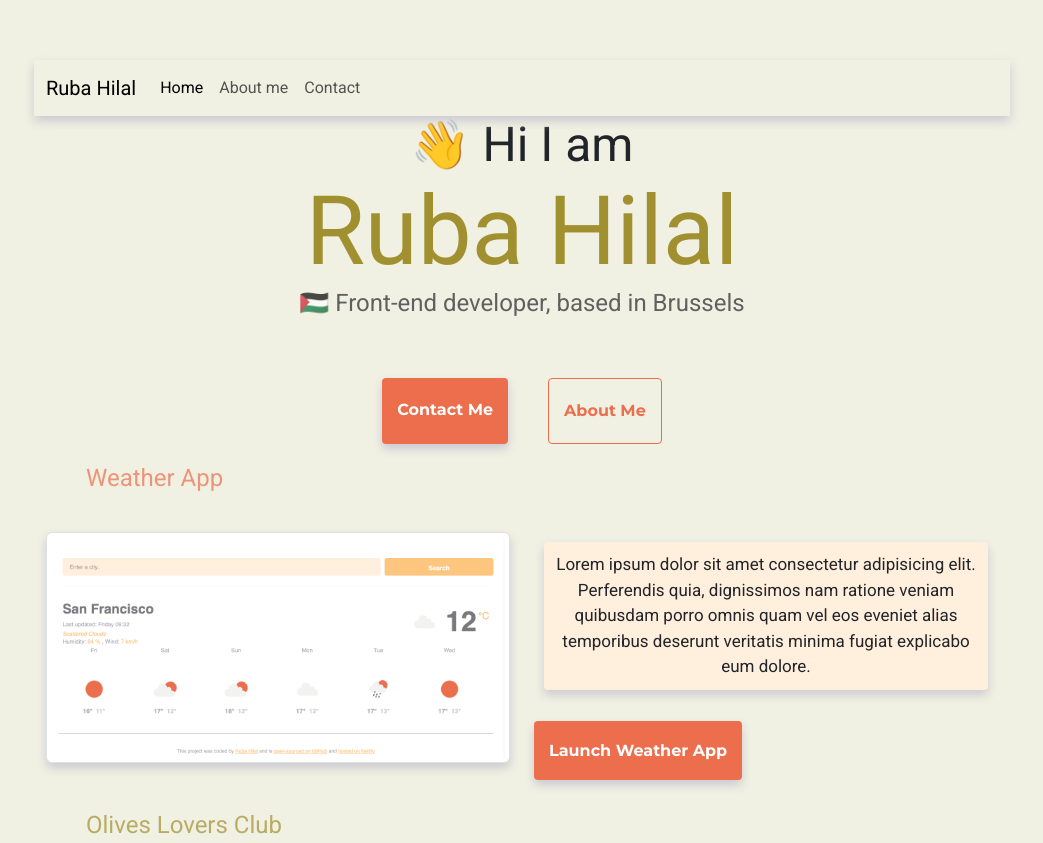
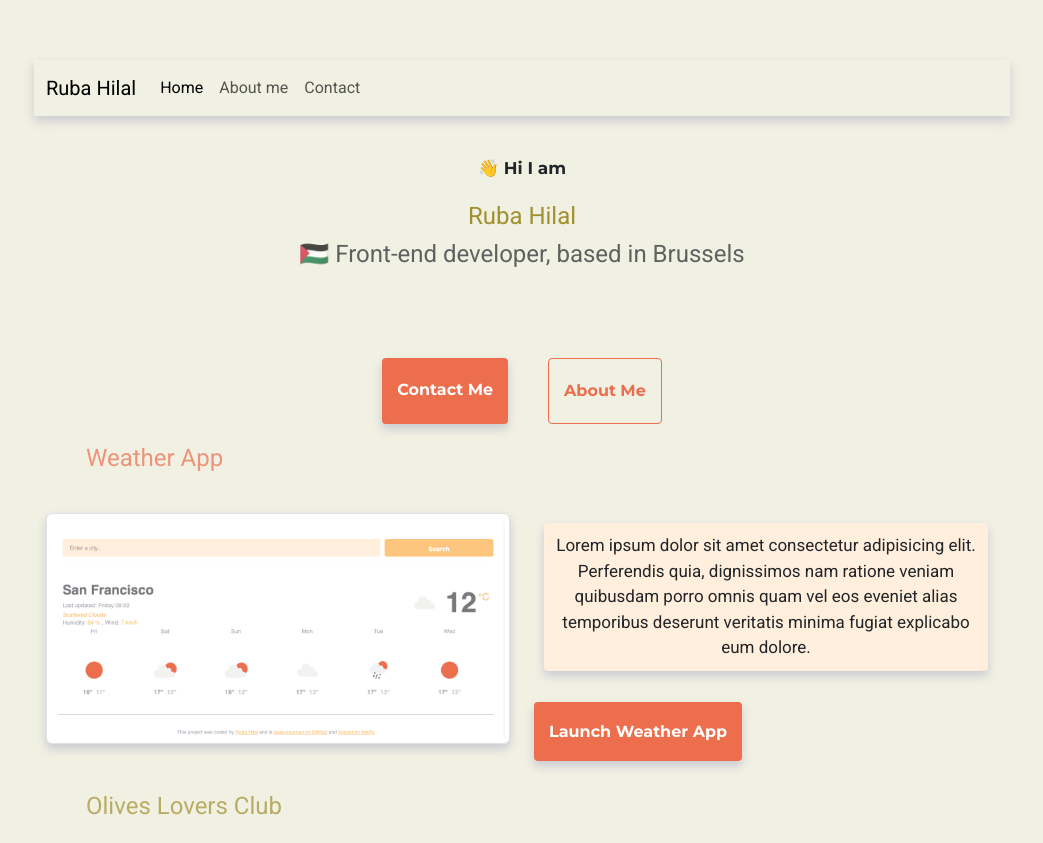
Before and after one commit to RubaHilal/Ruba-Hilal-s-Portfolio, a plain HTML site: page index.html in a window 1280 px wide. Shown: the top 843 px of the page, without its empty margins (118-1161 px from the left). Drawn offline with nearby package versions, Linux system fonts and the light colour scheme.

Commit message:
updating hero

```diff
--- a/index.html
+++ b/index.html
@@ -47,13 +47,14 @@
             </div>
         </nav>
         <div class="hero">
-            <h2>👋 Hi I am</h2>
+            <p>👋 Hi I am</p>
             <h1>Ruba Hilal</h1>
             <h3>🇵🇸 Front-end developer, based in Brussels</h3>
-            <div class="navigation-links">
-                <a href="about.html#contact" class="contact-link" title="contact of Ruba Hilal">Contact me</a>
-                <a href="about.html" class="about-link" title="more about Ruba Hilal">About me</a>
-            </div>
+        </div>
+        <div class="navigation-links">
+            <a href="about.html#contact" class="contact-link" title="contact of Ruba Hilal">Contact me</a>
+            <a href="about.html" class="about-link" title="more about Ruba Hilal">About me</a>
+
         </div>
         <div class="container">
             <div class="row">
--- a/style.css
+++ b/style.css
@@ -159,4 +159,17 @@ img {
 }
 .hero {
 	text-align: center;
+	padding: 30px 30px;
 }
+.hero p {
+	font-family: "Montserrat", sans-serif;
+	font-weight: bold;
+	margin: 0;
+	background: #f0f0e3;
+	box-shadow: none;
+}
+.hero h1 {
+	font-weight: normal;
+	font-size: 24px;
+	line-height: 2;
+}
```
